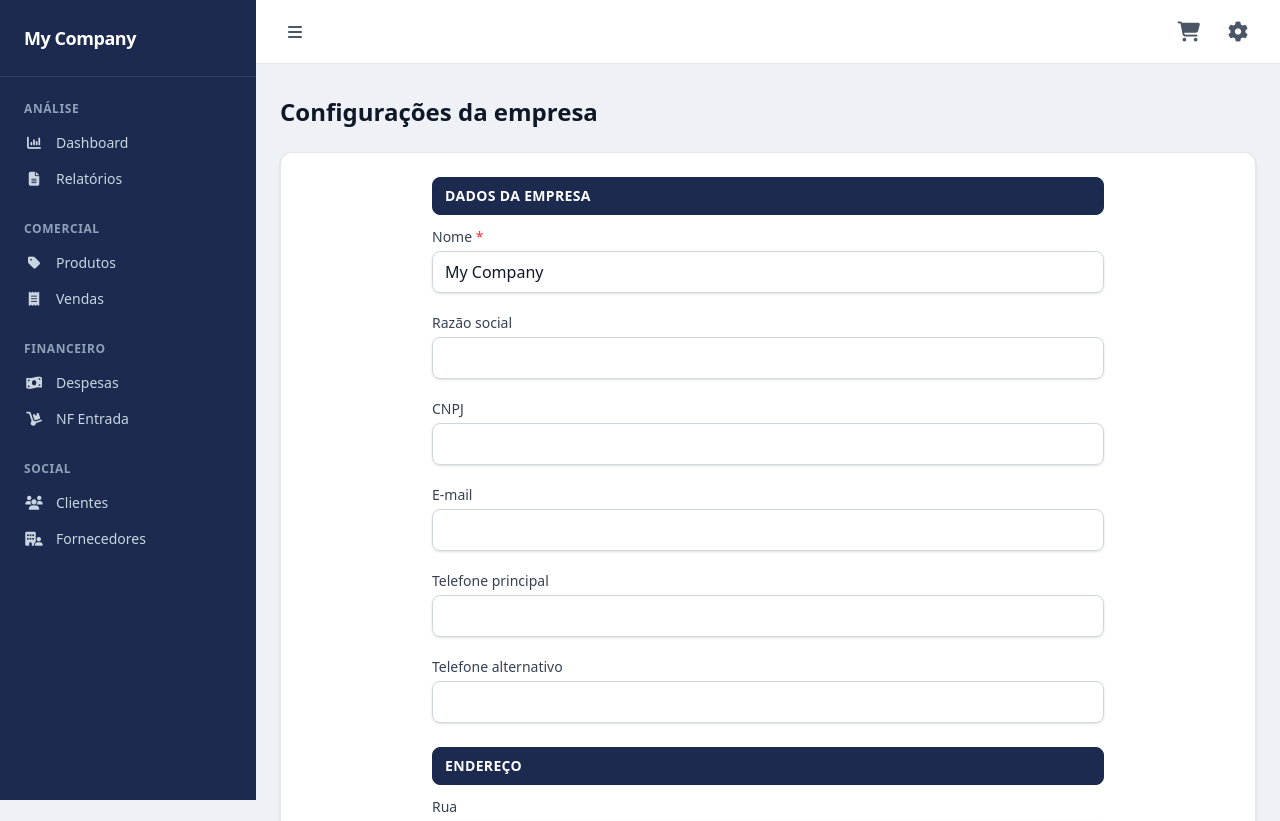
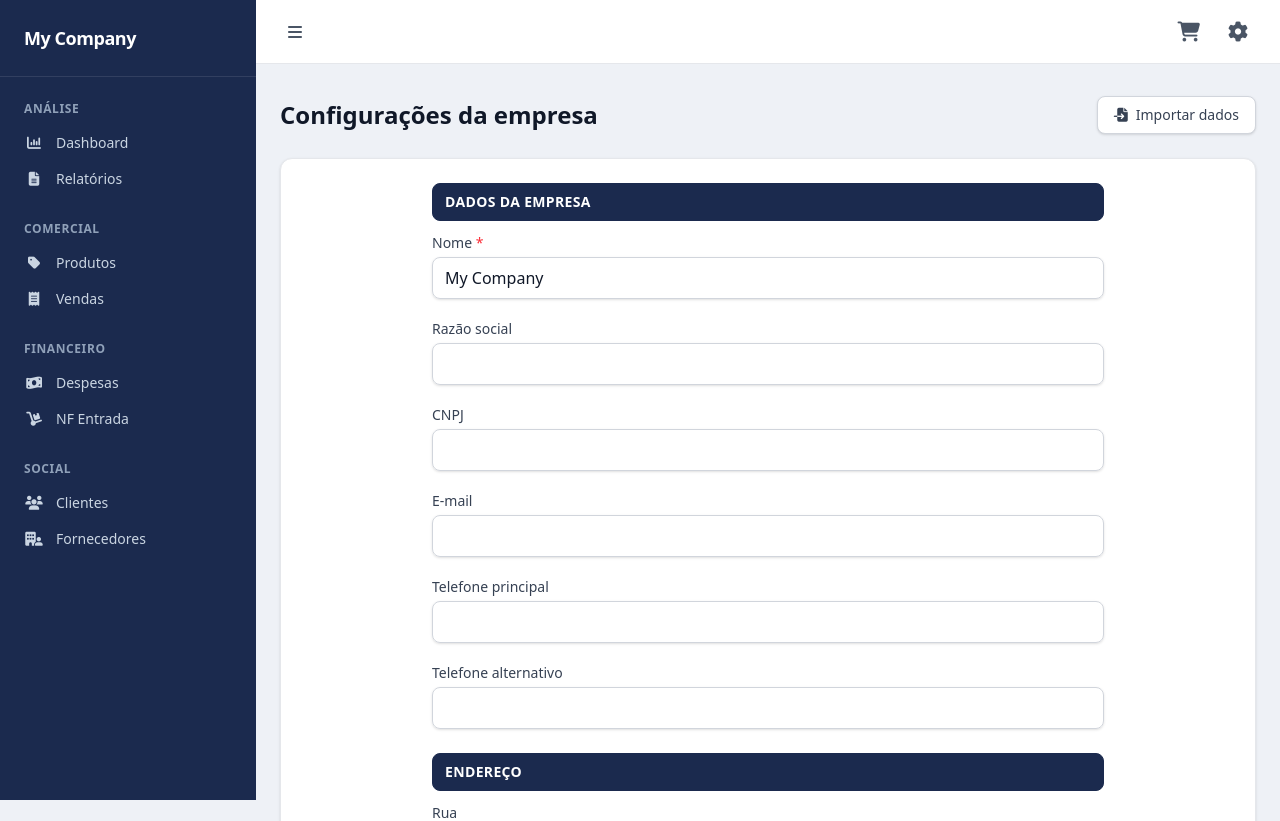
Before and after one commit to gustavolaires/sign-kr, a Django app: page /settings/company/ in a window 1280 px wide. Shown: the top 821 px of the page. Run offline with Django 5.2, Linux system fonts and the light colour scheme; data comes from the database, SQL or seed files in the repository; style sheets or scripts are compiled from the project's sources.

Commit message:
feat: SECRET_KEY via .env e atalho de importação na configuração da empresa
- settings.py: lê SECRET_KEY de DJANGO_SECRET_KEY (fallback de dev) e README
  documenta como gerar a chave em produção.
- Configurações da empresa: botão "Importar dados" apontando para
  sign:product_import_upload (/products/import/).

```diff
--- a/sign/templates/sign/company/form.html
+++ b/sign/templates/sign/company/form.html
@@ -8,6 +8,10 @@
 <div class="grow w-full">
 <div class="mb-6 flex items-center justify-between">
     <h1 class="text-2xl font-bold">Configurações da empresa</h1>
+    <a href="{% url 'sign:product_import_upload' %}"
+       class="inline-flex items-center gap-2 rounded-lg border border-gray-300 bg-white px-4 py-2 text-sm font-medium text-gray-700 shadow-sm hover:bg-gray-50">
+        <i class="fa-solid fa-file-import"></i> Importar dados
+    </a>
 </div>
 
 <div class="flex justify-center rounded-xl border border-gray-200 bg-white p-6 shadow-sm">
```
Also changed, not shown: core/settings.py (+6 -1 lines), README.md.
